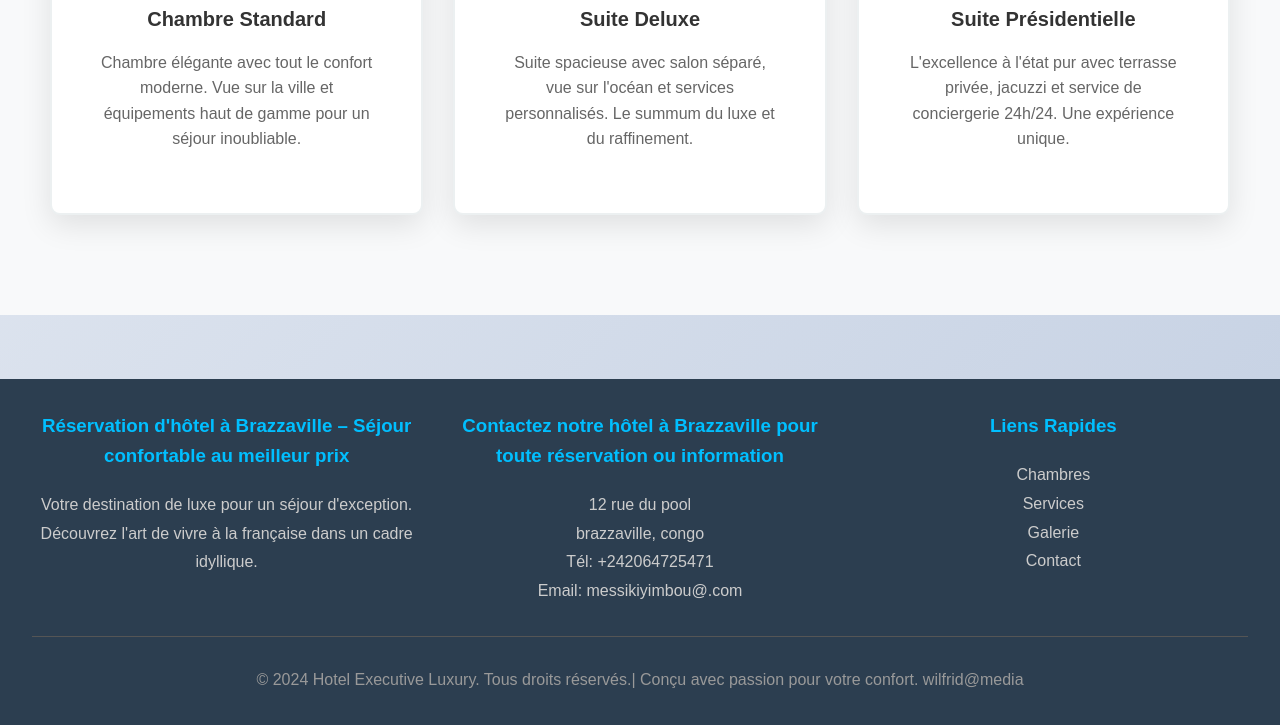
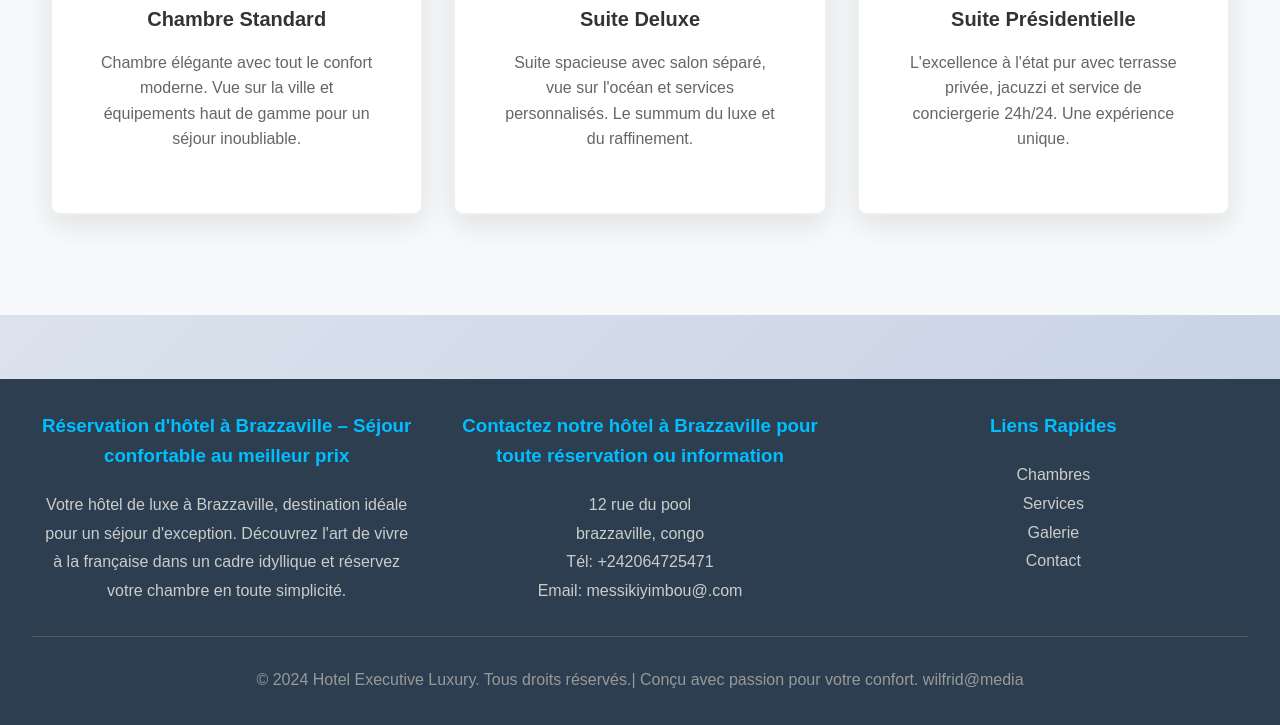
Before and after one commit to WILFRID-kimbatsa/kimbatsa-hotel, a plain HTML site: page index.html in a window 1280 px wide. Shown: the part 1487-2212 px from the top of the page. Drawn offline with Linux system fonts and the light colour scheme.

Commit message:
Update index.html

```diff
--- a/index.html
+++ b/index.html
@@ -87,10 +87,8 @@
         <div class="footer-content">
             <div class="footer-section">
                 <h3>Réservation d'hôtel à Brazzaville – Séjour confortable au meilleur prix</h3>
-
-                <p>Votre destination de luxe pour un séjour d'exception. Découvrez l'art de vivre à la française dans un cadre idyllique.</p>
+                <p>Votre hôtel de luxe à Brazzaville, destination idéale pour un séjour d'exception. Découvrez l'art de vivre à la française dans un cadre idyllique et réservez votre chambre en toute simplicité.</p>
             </div>
-
             <div class="footer-section">
                 <h3>Contactez notre hôtel à Brazzaville pour toute réservation ou information</h3>
                 <p>12 rue du pool<br>
```
